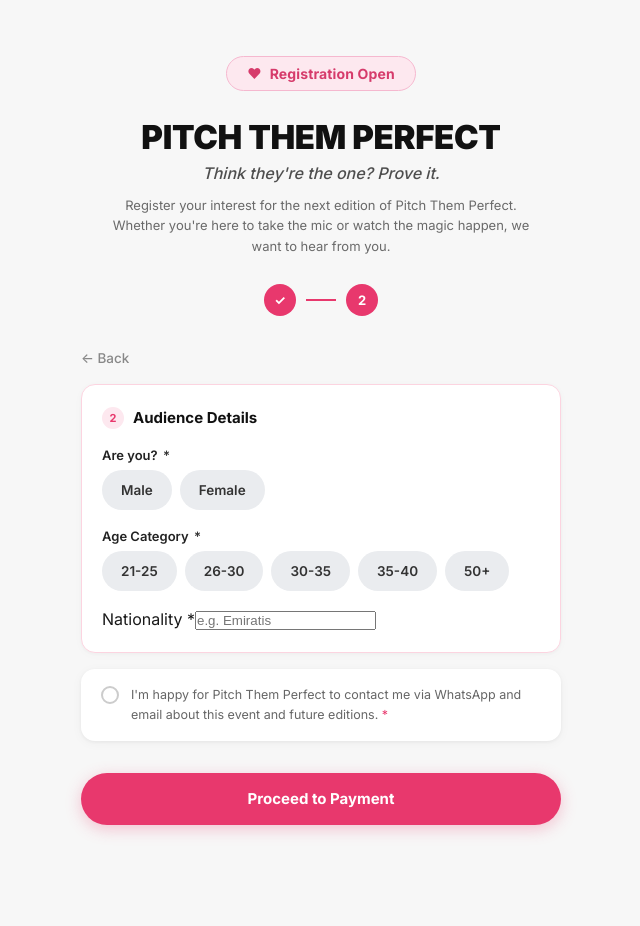
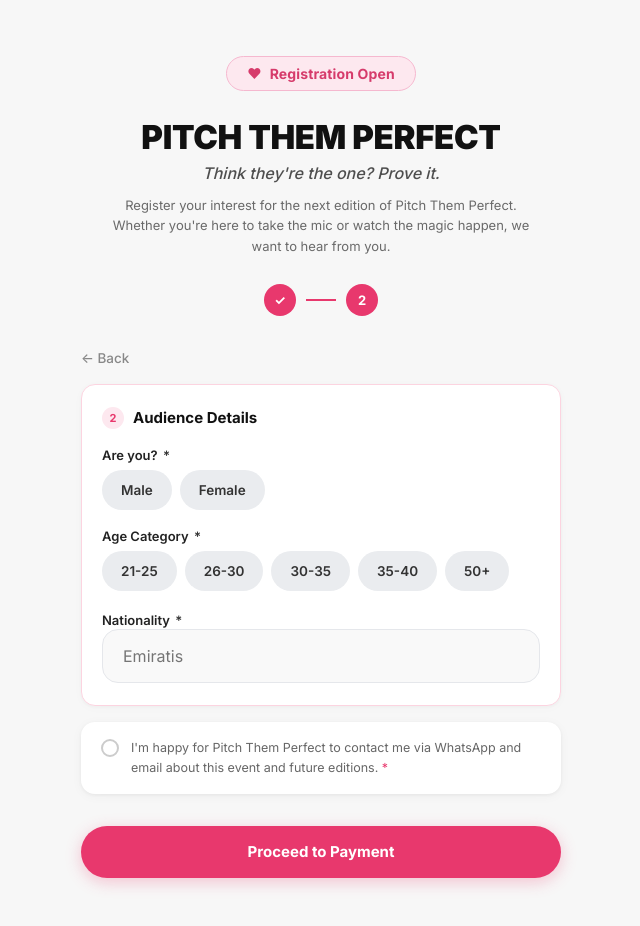
Before and after one commit to pitchthemperfect/Pitchthemperfect, a React (Vite) app: page /register/watcher in a window 1280 px wide. Shown: the top 926 px of the page, without its empty margins (319-959 px from the left). Before the commit the page ends 881 px from the top, so only its background shows below. Built offline with nearby package versions, Linux system fonts and the light colour scheme; no server answers.

Commit message:
Update WatcherStep2.jsx

```diff
--- a/src/pages/WatcherStep2.jsx
+++ b/src/pages/WatcherStep2.jsx
@@ -105,9 +105,9 @@ export default function WatcherStep2() {
             error={errors.age}
           />
 
-          {/* Native form element using your project's stylesheet */}
+          {/* Nationality Field matching ChipGroup typography & spacing */}
           <div className="form-group">
-            <label htmlFor="nationality" className="form-label">
+            <label htmlFor="nationality" className="chip-group-label">
               Nationality <span className="req">*</span>
             </label>
 
@@ -115,9 +115,22 @@ export default function WatcherStep2() {
               id="nationality"
               type="text"
               className={`form-input ${errors.nationality ? 'is-invalid' : ''}`}
-              placeholder="e.g. Emiratis"
+              placeholder="Emiratis"
               value={form.nationality}
               onChange={e => set('nationality', e.target.value)}
+              style={{
+                width: '100%',
+                padding: '1rem 1.25rem',
+                fontSize: '1rem',
+                color: '#1a1a1a',
+                backgroundColor: '#f9f9f9',
+                border: errors.nationality ? '1px solid #dc2626' : '1px solid #e5e7eb',
+                borderRadius: '16px',
+                outline: 'none',
+                boxSizing: 'border-box',
+                fontFamily: 'inherit',
+                transition: 'border-color 0.2s ease'
+              }}
             />
 
             {errors.nationality && (
```
